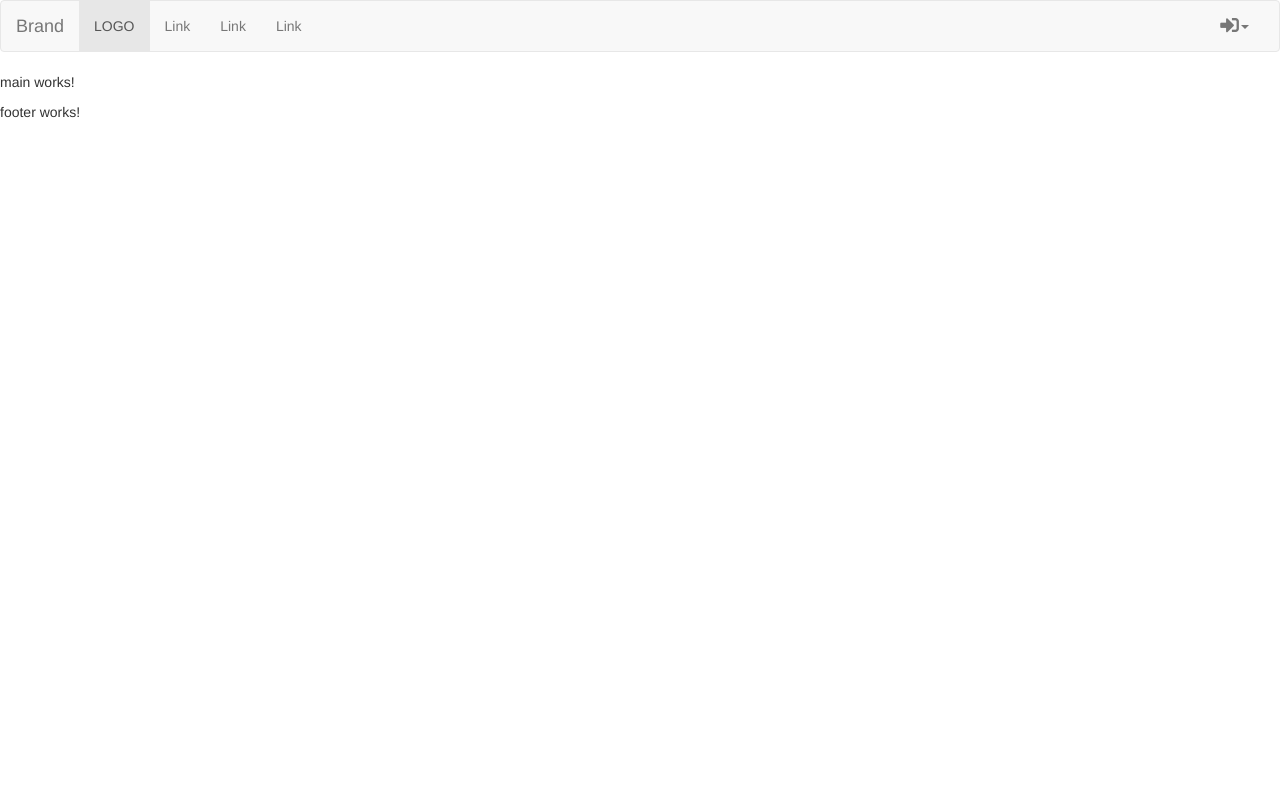
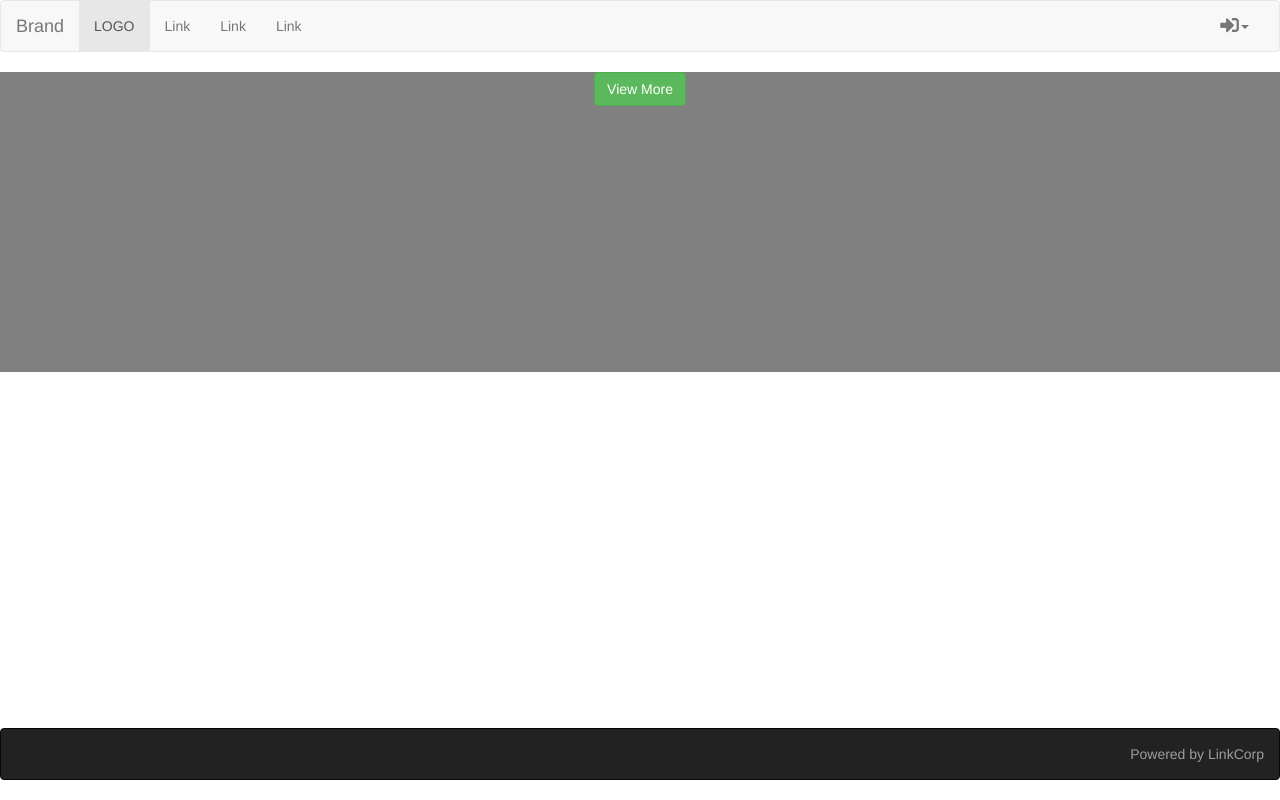
Before and after one commit to MarianLeshcuk/myCourseProject, an Angular app: page / in a window 1280 px wide. Built offline with nearby package versions, Linux system fonts and the light colour scheme.

Commit message:
some corrections

```diff
--- a/src/app/app.component.css
+++ b/src/app/app.component.css
@@ -0,0 +1,17 @@
+.componentsContainer {
+	display: -webkit-flex;
+	display: -moz-flex;
+	display: -ms-flex;
+	display: -o-flex;
+	display: flex;
+    flex-direction: column;
+	min-height: 100vh;
+}
+
+.header, .footer {
+	flex: 0;
+}
+
+.main {
+	flex: 1;
+}
--- a/src/app/app.component.html
+++ b/src/app/app.component.html
@@ -1,7 +1,11 @@
-<app-header></app-header>
+<div class="componentsContainer">
+
+<app-header class="header"></app-header>
 
 <router-outlet name="autorization"></router-outlet>
 
-<app-main></app-main>
+<app-main class="main"></app-main>
 
-<app-footer></app-footer>
+<app-footer class="footer"></app-footer>
+
+</div>
--- a/src/app/app.module.ts
+++ b/src/app/app.module.ts
@@ -10,6 +10,7 @@ import { SignInComponent } from './autorization/sign-in/sign-in.component';
 import { SignUpComponent } from './autorization/sign-up/sign-up.component';
 import { MainComponent } from './main/main.component';
 import { FooterComponent } from './footer/footer.component';
+import { MainDirective } from './main/main.directive';
 
 
 @NgModule({
@@ -20,7 +21,8 @@ import { FooterComponent } from './footer/footer.component';
     SignInComponent,
     SignUpComponent,
     MainComponent,
-    FooterComponent
+    FooterComponent,
+    MainDirective
   ],
   imports: [
     BrowserModule,
--- a/src/app/autorization/sign-in/sign-in.component.css
+++ b/src/app/autorization/sign-in/sign-in.component.css
@@ -0,0 +1,5 @@
+.input-group {
+    width: 30%;
+    margin: 0 auto;
+    margin-bottom: 15px;
+}
--- a/src/app/autorization/sign-up/sign-up.component.css
+++ b/src/app/autorization/sign-up/sign-up.component.css
@@ -0,0 +1,5 @@
+.input-group {
+    width: 30%;
+    margin: 0 auto;
+    margin-bottom: 15px;
+}
--- a/src/app/footer/footer.component.css
+++ b/src/app/footer/footer.component.css
@@ -0,0 +1,3 @@
+ul {
+    text-align: center;
+}
--- a/src/app/footer/footer.component.html
+++ b/src/app/footer/footer.component.html
@@ -1,3 +1,7 @@
-<p>
-  footer works!
-</p>
+<nav class="navbar navbar-inverse">
+  <div class="container-fluid">
+      <ul class="nav navbar-nav navbar-right">
+        <li><a href="#">Powered by LinkCorp</a></li>
+      </ul>
+    </div>
+</nav>
--- a/src/app/main/main.component.css
+++ b/src/app/main/main.component.css
@@ -0,0 +1,7 @@
+.main {
+    background-color: gray;
+    height: 300px;
+    color: white;
+    transition: all 2s ease;
+    text-align: center;
+}
--- a/src/app/main/main.component.html
+++ b/src/app/main/main.component.html
@@ -1,3 +1,3 @@
-<p>
-  main works!
-</p>
+<div class="main" appMain>
+  <button type="button" class="btn btn-success" (click)="doThing($event)">View More</button>
+</div>
--- /dev/null
+++ b/src/app/main/main.directive.ts
@@ -0,0 +1,28 @@
+import { Directive, ElementRef, Renderer2, HostBinding, HostListener } from '@angular/core';
+
+@Directive({
+  selector: '[appMain]'
+})
+export class MainDirective {
+
+  heightOn = "70vh";
+  heightOut = "300px";
+
+  @HostBinding('style.height') height: string;
+
+  ngOnInit() {
+    // this.renderer.setStyle(this.elementRef.nativeElement, "background", "green");
+    // this.renderer.setStyle(this.elementRef.nativeElement, "color", "white");
+ }
+
+ constructor( private elementRef: ElementRef, private renderer: Renderer2 ) { }
+
+ @HostListener('click') newColor() {
+  this.height = this.heightOn;
+ }
+
+ @HostListener('mouseleave') newColor2() {
+  this.height = this.heightOut;
+ }
+
+}
```
Also changed, not shown: src/app/autorization/sign-in/sign-in.component.html (line endings or trailing spaces), 1 other file (tests, documents, lock files or other folders).
